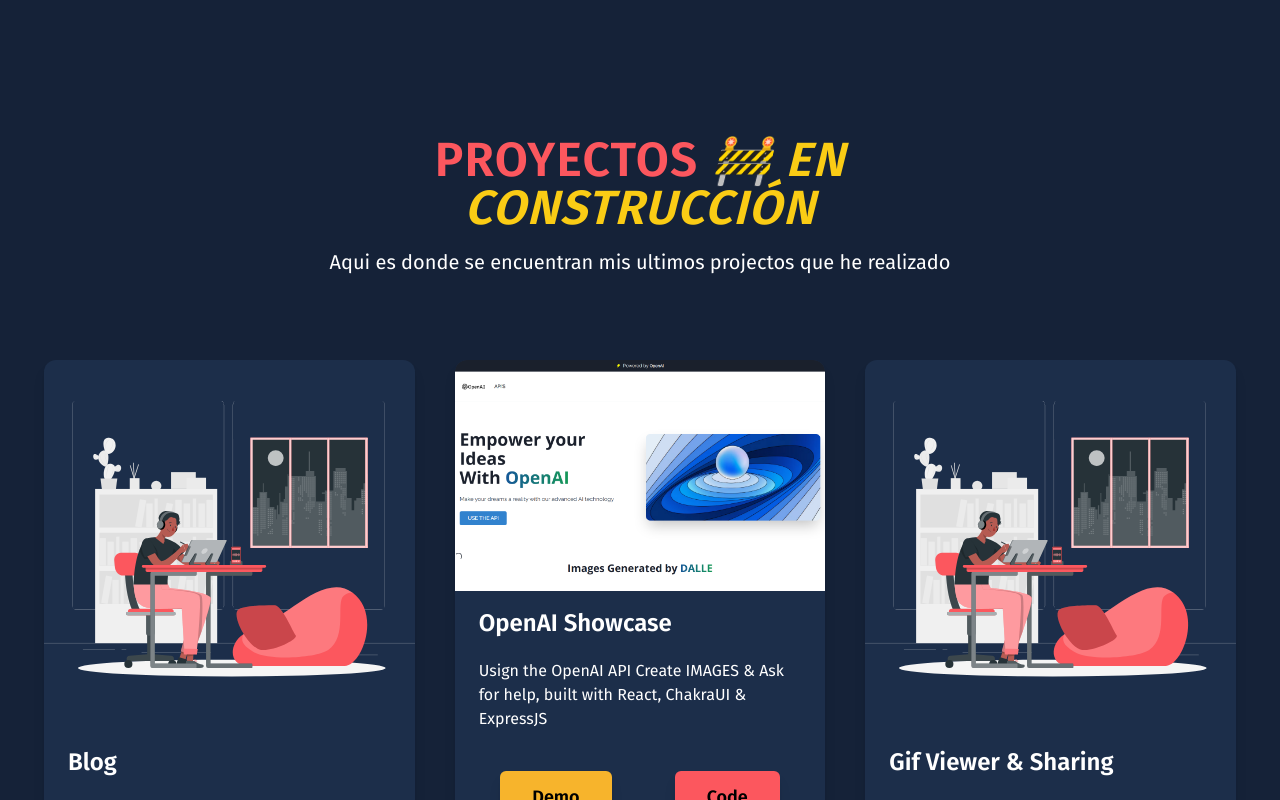
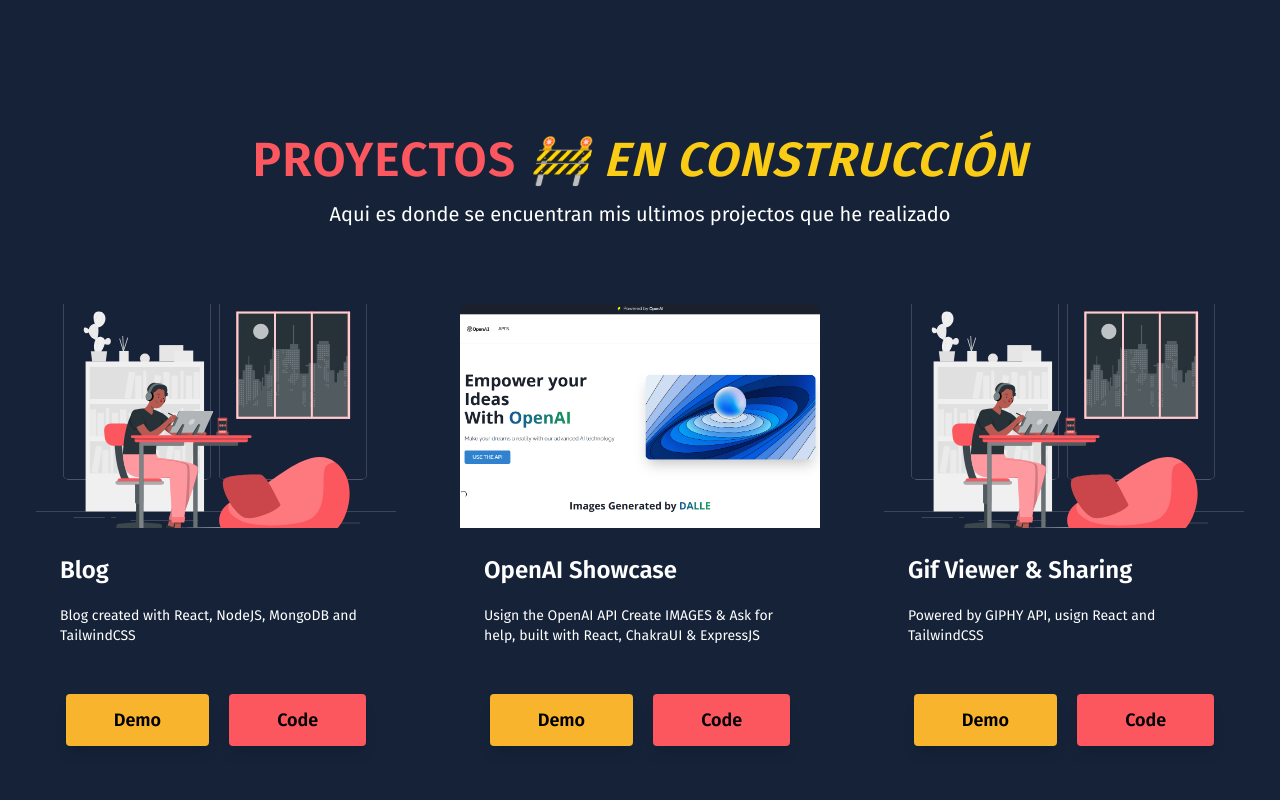
Before and after one commit to edsepulveda/portfolio-v2, a React (Vite) app: page / in a window 1280 px wide. Shown: the part 1340-2140 px from the top of the page. Built offline with nearby package versions, Linux system fonts and the light colour scheme.

Commit message:
Changes to projects layout

```diff
--- a/src/Components/Footer.jsx
+++ b/src/Components/Footer.jsx
@@ -24,7 +24,6 @@
             ))
           }
         </ul>
-        <a className='block text-xs mb-3' href="https://www.flaticon.com/free-icons/bag" title="bag icons">Bag icons created by Dimitry Miroliubov - Flaticon</a>
         <span className='text-sm'>© 2023-2024</span>
       </div>
     </footer>
--- a/src/Components/Projects.jsx
+++ b/src/Components/Projects.jsx
@@ -4,22 +4,22 @@
   return (
     <section id='projects'>
       <div className='py-8 px-4 mx-auto max-w-screen-xl lg:py-16 lg:px-6'>
-        <div className="mx-auto max-w-screen-sm text-center lg:mb-16 mb-8">
+        <div className="text-center lg:mb-16 mb-8">
           <h2 className='mb-4 text-3xl lg:text-5xl tracking-wide font-bold text-[#FC575E] uppercase'>Proyectos <span className='italic text-yellow-400 font-bold'>🚧 En construcción</span></h2>
           <p className='font-light text-sm md:text-xl text-white'>Aqui es donde se encuentran mis ultimos projectos que he realizado</p>
         </div>
-        <div className='p-5 grid grid-cols-1 gap-5 lg:gap-10 lg:grid-cols-3 md:grid-cols-2'>
+        <div className='p-3 grid grid-cols-1 gap-5 lg:gap-16 lg:grid-cols-3 md:grid-cols-2'>
         {
               ProjectsV2.map((item) => (
-                <div key={item.id} className='rounded-xl overflow-hidden shadow-lg bg-[#1c2e4a]'>
-                  <img src={item.img}/>
-                  <div className='px-6 py-4 text-white'>
-                    <div className='font-bold text-2xl mb-5'>{item.title}</div>
-                    <p className='text-base'>{item.desc}</p>
+                <div key={item.id} className='overflow-hidden rounded-lg'>
+                  <img className='h-56 w-full object-cover' src={item.img}/>
+                  <div className='p-4 sm:p-6 text-white'>
+                    <div className='mt-0.5 font-bold text-2xl mb-5'>{item.title}</div>
+                    <p className='block text-sm'>{item.desc}</p>
                   </div>
-                  <div className='flex flex-col text-center gap-5 md:flex-row justify-around p-6'>
-                    <a className='px-8 py-3 border-none text-lg font-semibold rounded-md shadow-lg border focus:outline-transparent bg-[#F7B42C] hover:scale-125 transition duration-500' href={item.demo} target='_blank'>Demo</a>
-                    <a className='px-8 py-3 border-none text-lg font-semibold rounded-md shadow-lg border focus:outline-transparent bg-[#FC575E] hover:scale-125 transition duration-500' href={item.code} target='_blank'>Code</a>
+                  <div className='flex flex-col text-center gap-5 md:flex-row justify-center p-6'>
+                    <a className='px-12 py-3 border-none text-lg font-semibold rounded shadow-lg border focus:outline-transparent bg-[#F7B42C] hover:scale-110 transition duration-500' href={item.demo} target='_blank'>Demo</a>
+                    <a className='px-12 py-3 border-none text-lg font-semibold rounded shadow-lg border focus:outline-transparent bg-[#FC575E] hover:scale-110 transition duration-500' href={item.code} target='_blank'>Code</a>
                   </div>
               </div>
               ))
--- a/src/constants/data.js
+++ b/src/constants/data.js
@@ -26,7 +26,7 @@
     title: 'Blog',
     desc: 'Blog created with React, NodeJS, MongoDB and TailwindCSS',
     img: About,
-    demo: 'https://bit.ly/3YsxjgN',
+    demo: 'https://mern-blog-app-roan.vercel.app',
     code: 'https://bit.ly/3YsxjgN'
   },
   {
@@ -34,7 +34,7 @@
     title: 'OpenAI Showcase',
     desc: 'Usign the OpenAI API Create IMAGES & Ask for help, built with React, ChakraUI & ExpressJS',
     img: OpenAI,
-    demo: 'openai-showcase.vercel.app',
+    demo: 'https://openai-showcase.vercel.app',
     code: 'https://github.com/edsepulveda/openai-showcase'
   },
   {
```
